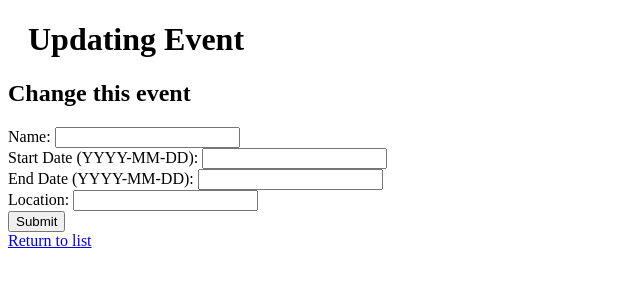
After one commit to camsea28/csci240-fall-project, a Flask app: template Application/templates/event-update.html in a window 1280 px wide. The commit adds this page. Shown: the top 300 px of the page, without its empty margins (0-640 px from the left). Run offline with Flask 3, Linux system fonts and the light colour scheme; the template is opened without the code that fills it, so the values that code supplies are empty.

Commit message:
feat: add event management functionality with CRUD operations

```diff
--- a/Application/app.py
+++ b/Application/app.py
@@ -166,6 +166,51 @@ def update_crewmember():
     cursor.close()
     return render_template('crewmember-update.html', id=id, existingFirst=existing_first, existingLast=existing_last, existingEmail=existing_email, existingRole=existing_role)
 
+@app.route('/manageEvents', methods=['GET'])
+def manage_events():
+    cursor = connection.cursor()
+
+    name = request.args.get('name')
+    start_date = request.args.get('start_date')
+    end_date = request.args.get('end_date')
+    location = request.args.get('location')
+
+    if name is not None and start_date is not None and end_date is not None and location is not None:
+        cursor.execute("INSERT into Event (name, start_date, end_date, location) values (%s, %s, %s, %s)", (name, start_date, end_date, location))
+        connection.commit()
+    elif request.args.get('delete') == 'true':
+        delete_id = request.args.get('id')
+        cursor.execute("DELETE from Event where event_id=%s", (delete_id,))
+        connection.commit()
+
+    cursor.execute("Select * from Event")
+    result = cursor.fetchall()
+    cursor.close()
+    return render_template('event-list.html', collection=result)
+
+@app.route("/updateEvent")
+def update_event():
+    id = request.args.get('id')
+    name = request.args.get('name')
+    start_date = request.args.get('start_date')
+    end_date = request.args.get('end_date')
+    location = request.args.get('location')
+
+    if id is None:
+        return "An event ID is required."
+    elif name is not None and start_date is not None and end_date is not None and location is not None:
+        cursor = connection.cursor()
+        cursor.execute("UPDATE Event set name=%s, start_date=%s, end_date=%s, location=%s where event_id=%s", (name, start_date, end_date, location, id))
+        cursor.close()
+        connection.commit()
+        return redirect(url_for('manage_events'))
+
+    cursor = connection.cursor()
+    cursor.execute("select name, start_date, end_date, location from Event where event_id=%s;", (id,))
+    existing_name, existing_start_date, existing_end_date, existing_location = cursor.fetchone()
+    cursor.close()
+    return render_template('event-update.html', id=id, existingName=existing_name, existingStartDate=existing_start_date, existingEndDate=existing_end_date, existingLocation=existing_location)
+
 
 
 if __name__ == '__main__':
--- /dev/null
+++ b/Application/templates/event-update.html
@@ -0,0 +1,19 @@
+{% extends 'base.html' %}
+
+{% block header %}
+Updating Event
+{% endblock %}
+
+{% block content %}
+
+<h2>Change this event</h2>
+<form action="">
+  <input type="hidden" name="id" value="{{id}}">
+  Name: <input type="text" name="name" value="{{existingName}}"><br />
+  Start Date (YYYY-MM-DD): <input type="text" name="start_date" value="{{existingStartDate}}" /><br />
+  End Date (YYYY-MM-DD): <input type="text" name="end_date" value="{{existingEndDate}}" /><br />
+  Location: <input type="text" name="location" value="{{existingLocation}}" /><br />
+  <input type="submit" value="Submit">
+</form>
+<a href="/manageEvents">Return to list</a>
+{% endblock %}
--- a/Application/templates/events.html
+++ b/Application/templates/events.html
@@ -70,5 +70,8 @@ No other events can be assigned to this crew member.<br>
 <a href="/showcrewmembers">Return to crew members</a>
 <br>
 {% endif %}
+{% if not crewmember_id %}
+<a href="/manageEvents">Add/Edit/Remove an Event</a><br>
+{% endif %}
 <a href="/">Return to main page</a>
 {% endblock %}
--- a/Application/templates/index.html
+++ b/Application/templates/index.html
@@ -13,6 +13,7 @@
    <h2>Please select an option below:</h2>
    {% block content %}{% endblock %}
    <p><a href="/manageCrewmembers">Manage crew member records</a></p>
+   <p><a href="/manageEvents">Manage event records</a></p>
    <br>
    <p><a href="/showcrewmembers">Show all crew members</a></p>
    <p><a href="/showevents">Show all events</a></p>
```
Also changed, not shown: Application/templates/event-list.html (added, +51 -0 lines).
